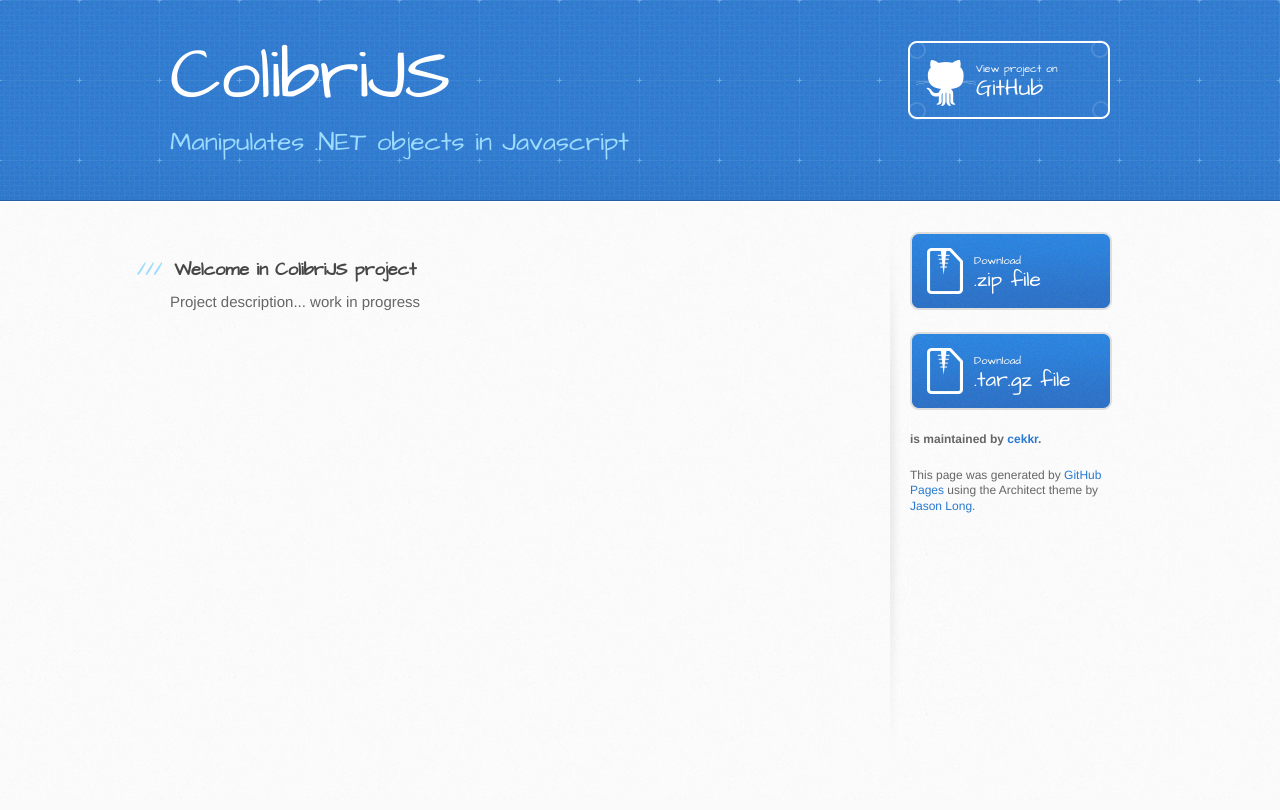
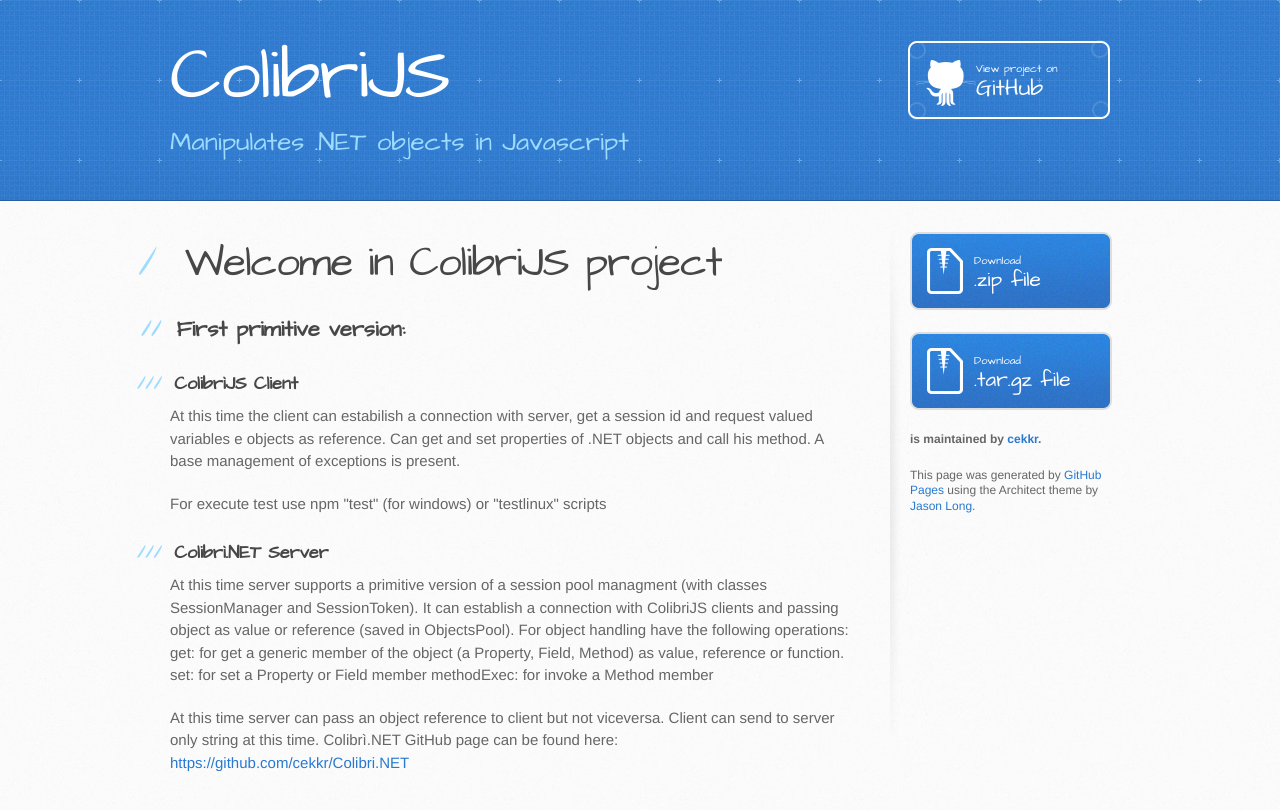
Before and after one commit to cekkr/Fusion.js, a plain HTML site: page index.html in a window 1280 px wide. Drawn offline with Linux system fonts and the light colour scheme.

Commit message:
Create gh-pages branch via GitHub

```diff
--- a/index.html
+++ b/index.html
@@ -28,10 +28,38 @@
     <div id="content-wrapper">
       <div class="inner clearfix">
         <section id="main-content">
-          <h3>
-<a id="welcome-in-colibrijs-project" class="anchor" href="#welcome-in-colibrijs-project" aria-hidden="true"><span class="octicon octicon-link"></span></a>Welcome in ColibriJS project</h3>
+          <h1>
+<a id="welcome-in-colibrijs-project" class="anchor" href="#welcome-in-colibrijs-project" aria-hidden="true"><span class="octicon octicon-link"></span></a>Welcome in ColibriJS project</h1>
 
-<p>Project description... work in progress</p>
+<h2>
+<a id="first-primitive-version" class="anchor" href="#first-primitive-version" aria-hidden="true"><span class="octicon octicon-link"></span></a>First primitive version:</h2>
+
+<h3>
+<a id="colibrìjs-client" class="anchor" href="#colibr%C3%ACjs-client" aria-hidden="true"><span class="octicon octicon-link"></span></a>ColibrìJS Client</h3>
+
+<p>At this time the client can estabilish a connection with server, get a
+session id and request valued variables e objects as reference. Can get
+and set properties of .NET objects and call his method. A base
+management of exceptions is present.</p>
+
+<p>For execute test use npm "test" (for windows) or "testlinux" scripts</p>
+
+<h3>
+<a id="colibrìnet-server" class="anchor" href="#colibr%C3%ACnet-server" aria-hidden="true"><span class="octicon octicon-link"></span></a>Colibrì.NET Server</h3>
+
+<p>At this time server supports a primitive version of a session pool
+managment (with classes SessionManager and SessionToken).
+It can establish a connection with ColibriJS clients and passing object
+as value or reference (saved in ObjectsPool).
+For object handling have the following operations:
+get: for get a generic member of the object (a Property, Field, Method)
+as value, reference or function.
+set: for set a Property or Field member
+methodExec: for invoke a Method member</p>
+
+<p>At this time server can pass an object reference to client but not
+viceversa. Client can send to server only string at this time.
+Colibrì.NET GitHub page can be found here: <a href="https://github.com/cekkr/Colibri.NET">https://github.com/cekkr/Colibri.NET</a></p>
         </section>
 
         <aside id="sidebar">
--- a/params.json
+++ b/params.json
@@ -1 +1 @@
-{"name":"ColibriJS","tagline":"Manipulates .NET objects in Javascript","body":"### Welcome in ColibriJS project\r\nProject description... work in progress\r\n","google":"","note":"Don't delete this file! It's used internally to help with page regeneration."}
+{"name":"ColibriJS","tagline":"Manipulates .NET objects in Javascript","body":"# Welcome in ColibriJS project\r\n## First primitive version:\r\n###ColibrìJS Client \r\nAt this time the client can estabilish a connection with server, get a\r\nsession id and request valued variables e objects as reference. Can get\r\nand set properties of .NET objects and call his method. A base\r\nmanagement of exceptions is present.\r\n\r\nFor execute test use npm \"test\" (for windows) or \"testlinux\" scripts\r\n\r\n###Colibrì.NET Server\r\nAt this time server supports a primitive version of a session pool\r\nmanagment (with classes SessionManager and SessionToken).\r\nIt can establish a connection with ColibriJS clients and passing object\r\nas value or reference (saved in ObjectsPool).\r\nFor object handling have the following operations:\r\nget: for get a generic member of the object (a Property, Field, Method)\r\nas value, reference or function.\r\nset: for set a Property or Field member\r\nmethodExec: for invoke a Method member\r\n\r\nAt this time server can pass an object reference to client but not\r\nviceversa. Client can send to server only string at this time.\r\nColibrì.NET GitHub page can be found here: [https://github.com/cekkr/Colibri.NET](https://github.com/cekkr/Colibri.NET)","google":"","note":"Don't delete this file! It's used internally to help with page regeneration."}
```
